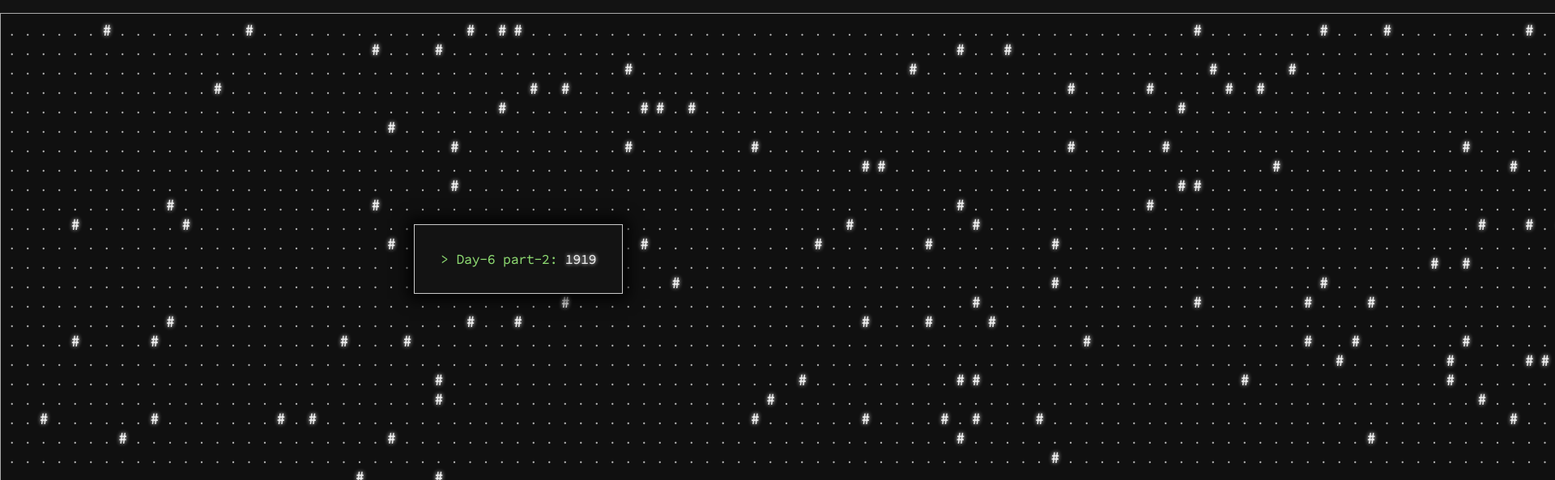
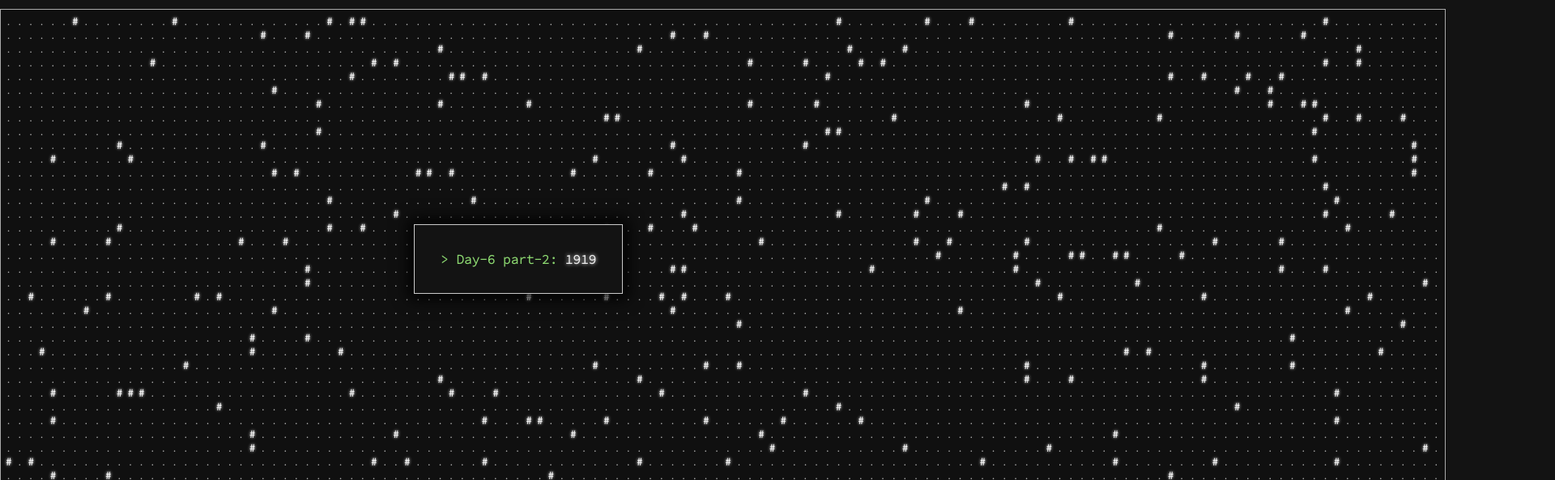
Before and after one commit to an-alch3mist/Advent, a plain HTML site: page 2024/Day-6-guard-gallivant/index-guard-gallivant.html in a window 1280 px wide. Shown: the top 593 px of the page at 81% size, 1920 px wide, since content can reach past the window. Drawn offline with Linux system fonts and the light colour scheme.

Commit message:
Add files via upload

```diff
--- a/2024/Day-6-guard-gallivant/EXEC.js
+++ b/2024/Day-6-guard-gallivant/EXEC.js
@@ -100,5 +100,6 @@ function Gather()
 	//// << parse IN ////
 }
 
+U.zoom("70%");
 U.title("guard-gallivant");
 _A();
```
Also changed, not shown: 2024/Day-12-garden-groups/index-garden-groups.html (line endings or trailing spaces).
